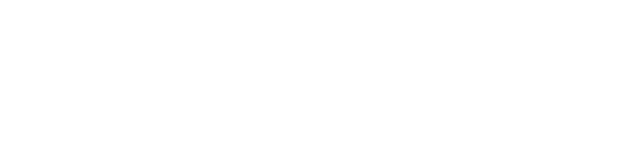
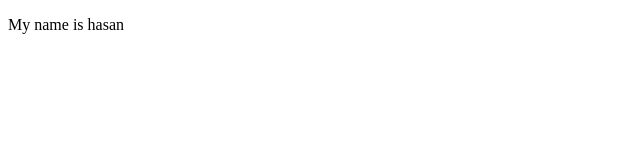
Before and after one commit to hasanmd91/Github_merge_conflicts-, a plain HTML site: page index.html in a window 1280 px wide. Shown: the whole page, without its empty margins (0-640 px from the left). Drawn offline with Linux system fonts and the light colour scheme.

Commit message:
test: this is a test

```diff
--- a/index.html
+++ b/index.html
@@ -7,6 +7,8 @@
     <title>Document</title>
   </head>
   <body>
-    <div class="new_div"></div>
+    <div class="new_div">
+      <p>My name is hasan</p>
+    </div>
   </body>
 </html>
```
